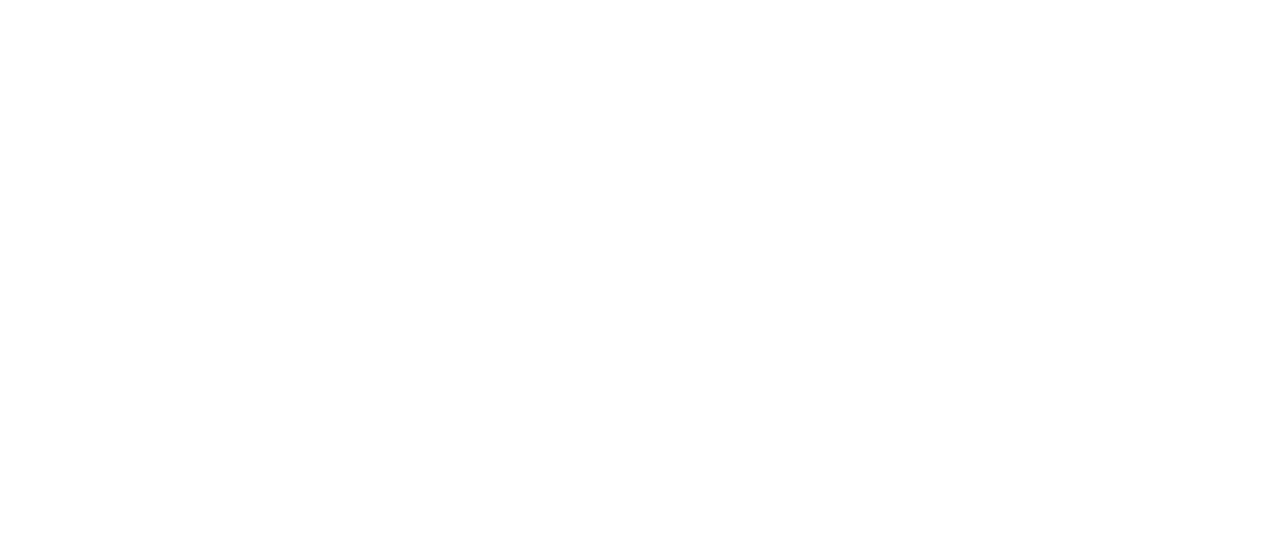
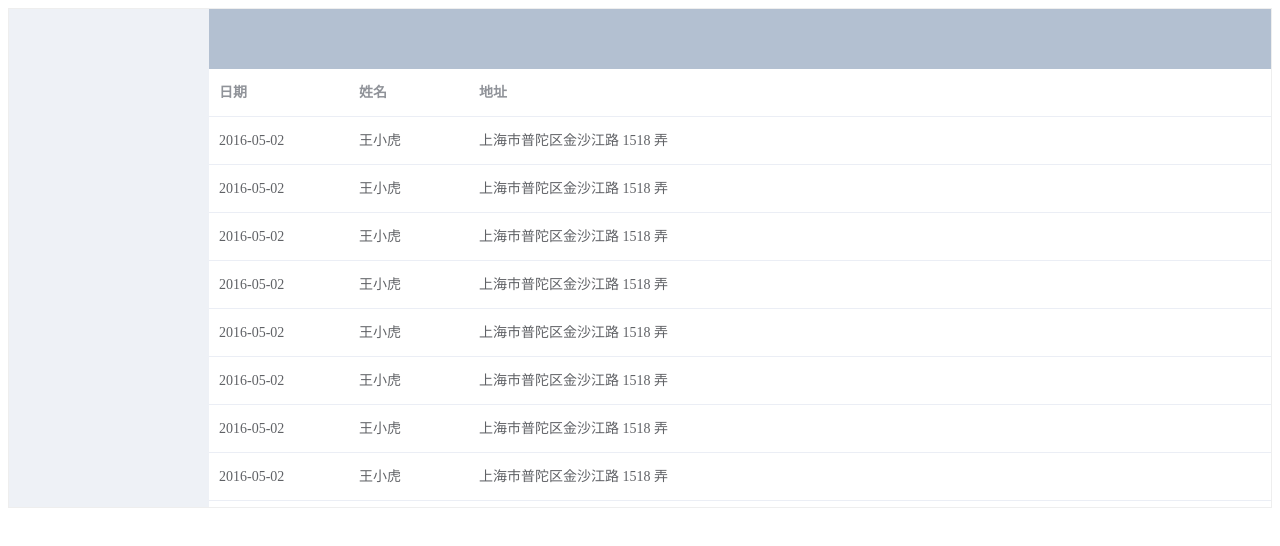
Before and after one commit to Ti-Ho/MyVueRepository, a Vue app: page /#/table in a window 1280 px wide. Shown: the top 546 px of the page. Built offline with nearby package versions, Linux system fonts and the light colour scheme.

Commit message:
add a table

```diff
--- /dev/null
+++ b/src/components/TableDemo.vue
@@ -0,0 +1,64 @@
+<template>
+  <el-table
+    :data="tableData"
+    height="290px"
+    style="width: 100%">
+    <el-table-column
+      prop="date"
+      label="日期"
+      width="180">
+    </el-table-column>
+    <el-table-column
+      prop="name"
+      label="姓名"
+      width="180">
+    </el-table-column>
+    <el-table-column
+      prop="address"
+      label="地址">
+    </el-table-column>
+  </el-table>
+</template>
+
+<script>
+export default {
+  name: 'TableDemo',
+  data () {
+    return {
+      tableData: [{
+        date: '2016-05-03',
+        name: '王小虎',
+        address: '上海市普陀区金沙江路 1518 弄'
+      }, {
+        date: '2016-05-02',
+        name: '王小虎',
+        address: '上海市普陀区金沙江路 1518 弄'
+      }, {
+        date: '2016-05-04',
+        name: '王小虎',
+        address: '上海市普陀区金沙江路 1518 弄'
+      }, {
+        date: '2016-05-01',
+        name: '王小虎',
+        address: '上海市普陀区金沙江路 1518 弄'
+      }, {
+        date: '2016-05-08',
+        name: '王小虎',
+        address: '上海市普陀区金沙江路 1518 弄'
+      }, {
+        date: '2016-05-06',
+        name: '王小虎',
+        address: '上海市普陀区金沙江路 1518 弄'
+      }, {
+        date: '2016-05-07',
+        name: '王小虎',
+        address: '上海市普陀区金沙江路 1518 弄'
+      }]
+    }
+  }
+}
+</script>
+
+<style scoped>
+
+</style>
--- a/src/router/index.js
+++ b/src/router/index.js
@@ -1,6 +1,7 @@
 import Vue from 'vue'
 import VueRouter from 'vue-router'
 import DataView from '../views/DataView'
+import TablePage from '../views/TablePage'
 
 Vue.use(VueRouter)
 
@@ -8,6 +9,10 @@
   {
     path: '/dataview',
     component: DataView
+  },
+  {
+    path: '/table',
+    component: TablePage
   }
 ]
 
--- a/src/views/DataView.vue
+++ b/src/views/DataView.vue
@@ -21,7 +21,9 @@
 
             <el-row>
               <el-col :span="12"><barlinegraph></barlinegraph></el-col>
-              <el-col :span="12"><div class="grid-content bg-purple-light"></div></el-col>
+              <el-col :span="12">
+                  <tabledemo></tabledemo>
+              </el-col>
             </el-row>
 
             <el-row>
@@ -54,7 +56,7 @@
     background-color: #E9EEF3;
     color: #333;
     text-align: center;
-    line-height: 610px;
+    /*line-height: 610px;*/
     padding: 0px !important;
   }
 
@@ -70,7 +72,7 @@
   }
   .el-col {
     border-radius: 4px;
-    padding: 3px;
+    padding: 2px;
   }
   .bg-purple-dark {
     background: #99a9bf;
@@ -95,6 +97,7 @@
 import LineGraph from '../components/LineGraph'
 import BarAndLineGraph from '../components/BarAndLineGraph'
 import PieGraph from '../components/PieGraph'
+import TableDemo from '../components/TableDemo'
 export default {
   name: 'DataView',
   data () {
@@ -103,7 +106,8 @@
   components: {
     linegraph: LineGraph,
     barlinegraph: BarAndLineGraph,
-    piegraph: PieGraph
+    piegraph: PieGraph,
+    tabledemo: TableDemo
   }
 }
 </script>
--- /dev/null
+++ b/src/views/TablePage.vue
@@ -0,0 +1,149 @@
+<template>
+<!--    <div>-->
+<!--      <el-container>-->
+<!--        <el-header>Header</el-header>-->
+<!--        <el-container>-->
+
+<!--          <el-aside width="140px" style="background-color: rgb(238, 241, 246)">-->
+<!--            <el-menu>-->
+<!--              <el-menu-item-group>-->
+<!--                <el-menu-item index="1-1">选项1</el-menu-item>-->
+<!--                <el-menu-item index="1-2">选项2</el-menu-item>-->
+<!--                <el-menu-item index="1-3">选项3</el-menu-item>-->
+<!--                <el-menu-item index="1-4">选项4</el-menu-item>-->
+<!--              </el-menu-item-group>-->
+<!--            </el-menu>-->
+<!--          </el-aside>-->
+<!--          <el-main>-->
+<!--            <el-row>-->
+<!--              <el-col :span="12"><el-table-->
+<!--                :data="tableData"-->
+<!--                style="width: 100%">-->
+<!--                <el-table-column-->
+<!--                  prop="date"-->
+<!--                  label="日期"-->
+<!--                  width="180">-->
+<!--                </el-table-column>-->
+<!--                <el-table-column-->
+<!--                  prop="name"-->
+<!--                  label="姓名"-->
+<!--                  width="180">-->
+<!--                </el-table-column>-->
+<!--                <el-table-column-->
+<!--                  prop="address"-->
+<!--                  label="地址">-->
+<!--                </el-table-column>-->
+<!--              </el-table></el-col>-->
+<!--              <el-col :span="12"><div class="grid-content bg-purple-light"></div></el-col>-->
+<!--            </el-row>-->
+
+<!--            <el-row>-->
+<!--              <el-col :span="12"><div class="grid-content bg-purple"></div></el-col>-->
+<!--              <el-col :span="12"><div class="grid-content bg-purple-light"></div></el-col>-->
+<!--            </el-row>-->
+
+<!--            <el-row>-->
+<!--              <el-col :span="12"><div class="grid-content bg-purple"></div></el-col>-->
+<!--              <el-col :span="12"><div class="grid-content bg-purple-light"></div></el-col>-->
+<!--            </el-row>-->
+<!--          </el-main>-->
+<!--        </el-container>-->
+<!--      </el-container>-->
+<!--    </div>-->
+  <el-container style="height: 500px; border: 1px solid #eee">
+    <el-aside width="200px" style="background-color: rgb(238, 241, 246)"></el-aside>
+    <el-container>
+      <el-header style="text-align: right; font-size: 12px"></el-header>
+
+      <el-main>
+        <el-row>
+          <el-table :data="tableData">
+            <el-table-column prop="date" label="日期" width="140">
+            </el-table-column>
+            <el-table-column prop="name" label="姓名" width="120">
+            </el-table-column>
+            <el-table-column prop="address" label="地址">
+            </el-table-column>
+          </el-table>
+        </el-row>
+      </el-main>
+    </el-container>
+  </el-container>
+</template>
+
+<style lang="less" scoped>
+  .el-header {
+    background-color: #B3C0D1;
+    color: #333;
+    line-height: 60px;
+  }
+
+  .el-aside {
+    color: #333;
+  }
+  /*.el-header{*/
+  /*  height: 40px !important;*/
+  /*  background-color: #B3C0D1;*/
+  /*  color: #333;*/
+  /*  text-align: center;*/
+  /*  line-height: 30px;*/
+  /*}*/
+  /*.el-aside {*/
+  /*  background-color: #D3DCE6;*/
+  /*  color: #333;*/
+  /*  text-align: center;*/
+  /*  line-height: 610px;*/
+  /*}*/
+  .el-main {
+    background-color: #E9EEF3;
+    color: #333;
+    text-align: center;
+    /*line-height: 610px;*/
+    padding: 0px !important;
+  }
+  /*body > .el-container {*/
+  /*  margin-bottom: 40px;*/
+  /*}*/
+  .el-row {
+    margin-bottom: 0px;
+  &:last-child {
+     margin-bottom: 0;
+   }
+  }
+  /*.el-col {*/
+  /*  border-radius: 4px;*/
+  /*  padding: 3px;*/
+  /*}*/
+  /*.bg-purple-dark {*/
+  /*  background: #99a9bf;*/
+  /*}*/
+  /*.bg-purple {*/
+  /*  background: #d3dce6;*/
+  /*}*/
+  /*.bg-purple-light {*/
+  /*  background: #e5e9f2;*/
+  /*}*/
+  /*.grid-content {*/
+  /*  border-radius: 4px;*/
+  /*  min-height: 36px;*/
+  /*}*/
+  /*.row-bg {*/
+  /*  padding: 10px 0;*/
+  /*  background-color: #f9fafc;*/
+  /*}*/
+</style>
+
+<script>
+export default {
+  data () {
+    const item = {
+      date: '2016-05-02',
+      name: '王小虎',
+      address: '上海市普陀区金沙江路 1518 弄'
+    }
+    return {
+      tableData: Array(20).fill(item)
+    }
+  }
+}
+</script>
```
